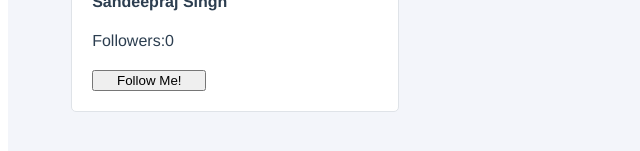
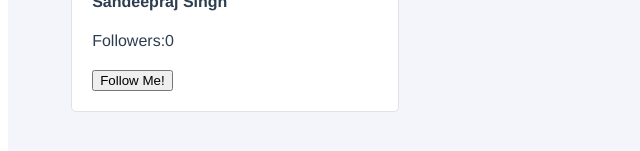
Before and after one commit to 2011sandeepraj/twotter, a Vue app: page / in a window 1280 px wide. Shown: the part 187-338 px from the top of the page, without its empty margins (0-640 px from the left). Built offline with nearby package versions, Linux system fonts and the light colour scheme.

Commit message:
chapter 4 UserProfule is its own component

```diff
--- a/src/components/UserProfile.vue
+++ b/src/components/UserProfile.vue
@@ -65,8 +65,7 @@ export default {
 
     .user-profile_button {
         margin-top:20px;
-        width:40%;
-        height:40% ;
+        margin-right: auto;
     }
 
     .user-profile_user-panel {
```
